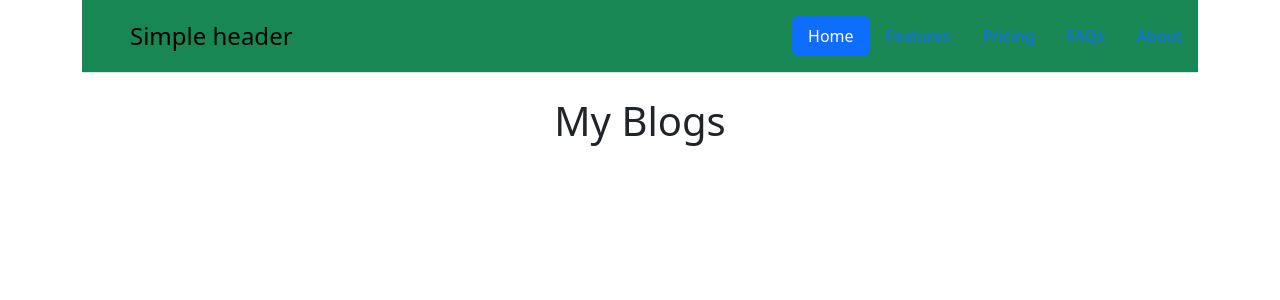
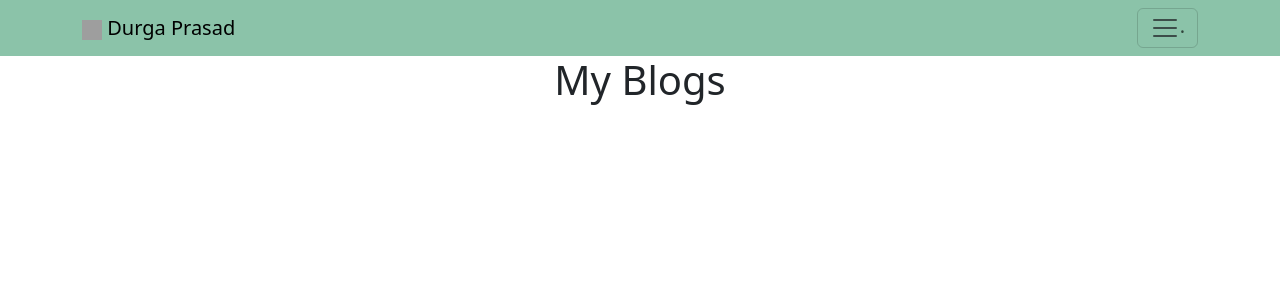
Before and after one commit to Tirumala2824/Dynamic-Portfolio-Website, a Django app: page /blog in a window 1280 px wide. Shown: the top 300 px of the page. Run offline with Django 5.2, Linux system fonts and the light colour scheme; some libraries are stand-ins or nearby versions; grey boxes are pictures that could not be loaded.

Commit message:
'Bootstrap'

```diff
--- a/profile1/Templates/portfolio/blog.html
+++ b/profile1/Templates/portfolio/blog.html
@@ -7,11 +7,74 @@
 
     {% for blog in blogs %}
         {% with blog_id=blog.id|default:'' %}
-            <a href="{% url 'profile1:BlogDetail' blog_id %}"><h3>{{ blog.title }}</h3></a>
+            <a href="#" class="blog-link" data-blog-id="{{ blog_id }}" data-bs-toggle="modal" data-bs-target="#blogPopupModal">
+                <h3>{{ blog.title }}</h3>
+            </a>
         {% endwith %}
 
-        <p>{{ blog.date }}</p>
-        <p>{{ blog.description }}</p>
+        <p>{{ blog.date|date:'M jS Y' }}</p>
+        <p>{{ blog.description|truncatechars:100 }}</p>
     {% endfor %}
 </div>
+
+<!-- Bootstrap modal code -->
+<div class="modal fade" id="blogPopupModal" tabindex="-1" aria-labelledby="blogPopupModalLabel" aria-hidden="true">
+    <div class="modal-dialog">
+        <div class="modal-content">
+            <div class="modal-header">
+                <h5 class="modal-title" id="blogPopupModalLabel">Blog Details</h5>
+                <button type="button" class="btn-close" data-bs-dismiss="modal" aria-label="Close"></button>
+            </div>
+            <div class="modal-body" id="blogPopupContent">
+                <!-- Content of the blog_popup.html will be loaded here -->
+            </div>
+        </div>
+    </div>
+</div>
+
+<script>
+    document.addEventListener('DOMContentLoaded', function () {
+        // Add click event listener to all blog links
+        var blogLinks = document.querySelectorAll('.blog-link');
+        blogLinks.forEach(function (link) {
+            link.addEventListener('click', function (event) {
+                event.preventDefault();
+                var blogId = link.dataset.blogId;
+                loadBlogContent(blogId);
+            });
+        });
+    });
+
+    function loadBlogContent(blogId) {
+        // Use AJAX to load the content of blog_popup.html and update the modal body
+        var blogPopupContent = document.getElementById('blogPopupContent');
+        blogPopupContent.innerHTML = ''; // Clear existing content
+
+        // Fetch the content of the blog_popup.html
+        fetch('{% url "profile1:BlogDetail" 0 %}'.replace('0', blogId))
+            .then(response => response.text())
+            .then(data => {
+                blogPopupContent.innerHTML = data;
+                var blogPopupModal = new bootstrap.Modal(document.getElementById('blogPopupModal'));
+                blogPopupModal.show();
+
+                // Add hidden input with blog id for redirection
+                var hiddenInput = document.createElement('input');
+                hiddenInput.type = 'hidden';
+                hiddenInput.name = 'blog_id';
+                hiddenInput.value = blogId;
+                blogPopupContent.appendChild(hiddenInput);
+            })
+            .catch(error => console.error('Error:', error));
+    }
+
+    // Add event listener for modal hidden event
+    var blogPopupModal = document.getElementById('blogPopupModal');
+    blogPopupModal.addEventListener('hidden.bs.modal', function () {
+        // Retrieve blog id from hidden input
+        var blogId = document.querySelector('#blogPopupContent input[name="blog_id"]').value;
+        // Redirect to the blog page with the retrieved blog id
+        window.location.href = '{% url "profile1:BlogDetail" 0 %}'.replace('0', blogId);
+    });
+</script>
 {% endblock %}
--- a/profile1/Templates/portfolio/blogDetail.html
+++ b/profile1/Templates/portfolio/blogDetail.html
@@ -1 +1,2 @@
 {{blogs}}
+<h1>{{blogs}}<h1>
--- a/profile1/Templates/portfolio/main.html
+++ b/profile1/Templates/portfolio/main.html
@@ -1,4 +1,4 @@
-<!doctype html>
+<!DOCTYPE html>
 <html lang="en">
 <head>
     {% load static %}
@@ -9,25 +9,57 @@
     <link rel="icon" type="image/x-icon"  href='{% static "images/icom.jpg" %}' >
 
     <link href="https://cdn.jsdelivr.net/npm/bootstrap@5.3.2/dist/css/bootstrap.min.css" rel="stylesheet" integrity="sha384-T3c6CoIi6uLrA9TneNEoa7RxnatzjcDSCmG1MXxSR1GAsXEV/Dwwykc2MPK8M2HN" crossorigin="anonymous">
+    <script src='https://cdnjs.cloudflare.com/ajax/libs/gsap/3.12.5/gsap.min.js'></script>
+    <style>
+      /* Add your custom styles here */
+      #sidebar, .main-content {
+          opacity: 0;
+          animation: fadeInAnimation 1.5s forwards;
+      }
+
+      @keyframes fadeInAnimation {
+          from {
+              opacity: 0;
+          }
+          to {
+              opacity: 1;
+          }
+      }
+  </style>
 </head>
 <body>
+  <div class="cantainer ">
+    <nav class="navbar  bg-success p-2" style="--bs-bg-opacity: .5;  fixed-top">
       <div class="container">
-        <header class="bg-success d-flex flex-wrap justify-content-center py-3 mb-4 border-bottom">
-          <a href="/" class="d-flex align-items-center mb-3 mb-md-0 me-md-auto link-body-emphasis text-decoration-none">
-            <svg class="bi me-2" width="40" height="32"><use xlink:href="#bootstrap"/></svg>
-            <span class="fs-4">Simple header</span>
-          </a>
 
-          <ul class="nav nav-pills">
-            <li class="nav-item"><a href="#" class="nav-link active" aria-current="page">Home</a></li>
-            <li class="nav-item"><a href="#" class="nav-link">Features</a></li>
-            <li class="nav-item"><a href="#" class="nav-link">Pricing</a></li>
-            <li class="nav-item"><a href="#" class="nav-link">FAQs</a></li>
-            <li class="nav-item"><a href="#" class="nav-link">About</a></li>
-          </ul>
-        </header>
+        {% comment %} <link rel="icon" type="image/x-icon"  href='{% static "images/mylogo.png" %}' > {% endcomment %}
+          <a class="navbar-brand" href="/"><img  rel='icon' type="image/x-icon" src='{% static "images/mylogo.png" %}' style='height:20px;width:20px'/> Durga Prasad</a>
+
+          <button class="navbar-toggler" type="button" data-bs-toggle="offcanvas" data-bs-target="#offcanvasDarkNavbar" aria-controls="offcanvasDarkNavbar" aria-label="Toggle navigation">
+              <span class="navbar-toggler-icon"></span>.
+
+          </button>
       </div>
+  </nav>
+  <div class="container">
+
+
+        <!-- Main content area -->
+        <main class="col-md-9 ms-sm-auto col-lg-10 px-md-4 main-content animate__animated animate__fadeIn">
+            <!-- Content goes here -->
+        </main>
+    </div>
+  </div>
+
+  <!-- Offcanvas Navbar -->
+  <div class="offcanvas offcanvas-end text-dark" tabindex="-1" id="offcanvasDarkNavbar" aria-labelledby="offcanvasDarkNavbarLabel">
+    <!-- ... (Rest of your offcanvas navbar code) -->
+  </div class='container '>
   {% block content %}{% endblock %}
+  </div>
+
+
+
     <script src="https://cdn.jsdelivr.net/npm/bootstrap@5.3.2/dist/js/bootstrap.bundle.min.js" integrity="sha384-C6RzsynM9kWDrMNeT87bh95OGNyZPhcTNXj1NW7RuBCsyN/o0jlpcV8Qyq46cDfL" crossorigin="anonymous"></script>
     <script src="https://cdn.jsdelivr.net/npm/@popperjs/core@2.11.8/dist/umd/popper.min.js" integrity="sha384-I7E8VVD/ismYTF4hNIPjVp/Zjvgyol6VFvRkX/vR+Vc4jQkC+hVqc2pM8ODewa9r" crossorigin="anonymous"></script>
     <script src="https://cdn.jsdelivr.net/npm/bootstrap@5.3.2/dist/js/bootstrap.min.js" integrity="sha384-BBtl+eGJRgqQAUMxJ7pMwbEyER4l1g+O15P+16Ep7Q9Q+zqX6gSbd85u4mG4QzX+" crossorigin="anonymous"></script>
```
Also changed, not shown: profile1/Templates/portfolio/index.html (+9 -2 lines), 1 other file. Lines whose indentation alone changed are shown as unchanged.
